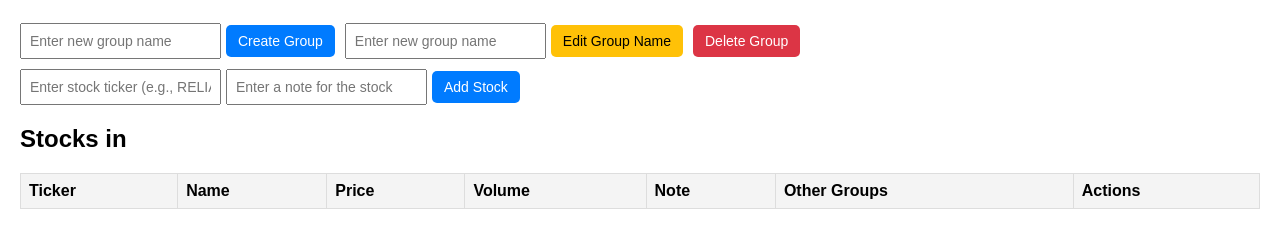
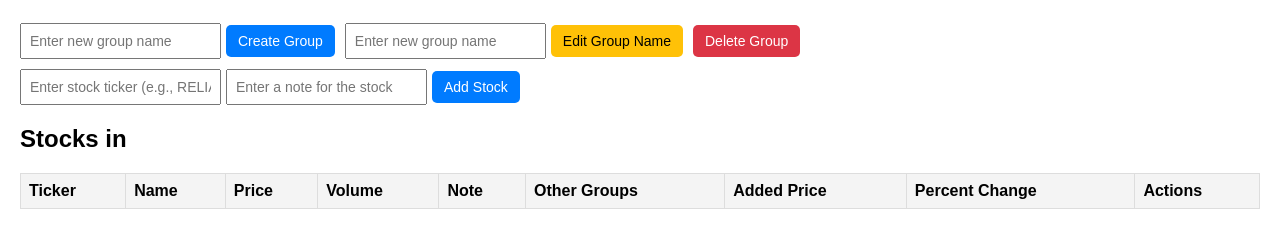
Before and after one commit to futurelauncher/stock, a Flask app: template indian_stock_app/templates/group.html in a window 1280 px wide. Shown: the part 57-305 px from the top of the page. Run offline with Flask 3, Linux system fonts and the light colour scheme; the template is opened without the code that fills it, so the values that code supplies are empty.

Commit message:
added new functinality with price change

```diff
--- a/indian_stock_app/app.py
+++ b/indian_stock_app/app.py
@@ -65,7 +65,7 @@ def group(group_name):
 
         # Fetch stocks for the selected group
         cursor.execute('''
-            SELECT stocks.id, stocks.ticker, stocks.note
+            SELECT stocks.id, stocks.ticker, stocks.note, stocks.added_price
             FROM stocks
             JOIN groups ON stocks.group_id = groups.id
             WHERE groups.name = ?
@@ -76,12 +76,19 @@ def group(group_name):
         tickers = [stock[1] for stock in stocks]
         stock_data = fetch_stock_data(tickers)
 
-        # Combine stock data with notes and group information
+        # Combine stock data with notes, added price, and calculate percentage change
         for stock in stock_data:
             for db_stock in stocks:
                 if db_stock[1] == stock['ticker']:
                     stock['id'] = db_stock[0]
                     stock['note'] = db_stock[2]
+                    stock['added_price'] = db_stock[3]
+
+                    # Calculate percentage change
+                    if stock['price'] != 'N/A' and db_stock[3] is not None:
+                        stock['percent_change'] = ((stock['price'] - db_stock[3]) / db_stock[3]) * 100
+                    else:
+                        stock['percent_change'] = 'N/A'
 
                     # Fetch other groups where this stock exists
                     cursor.execute('''
@@ -92,7 +99,13 @@ def group(group_name):
                     ''', (stock['ticker'], group_name))
                     stock['other_groups'] = [row[0] for row in cursor.fetchall()]
 
-    return render_template('group.html', groups=groups, stocks=stock_data, selected_group=group_name, warning_message=warning_message)
+    return render_template(
+        'group.html',
+        groups=groups,
+        stocks=stock_data,
+        selected_group=group_name,
+        warning_message=warning_message
+    )
 
 @app.route('/add_stock', methods=['POST'])
 def add_stock():
@@ -102,6 +115,14 @@ def add_stock():
 
     with sqlite3.connect('stocks.db') as conn:
         cursor = conn.cursor()
+
+        # Fetch current stock price using Yahoo Finance
+        try:
+            stock = yf.Ticker(ticker)
+            added_price = stock.info.get('currentPrice', stock.info.get('regularMarketPrice', None))
+        except Exception as e:
+            print(f"Error fetching price for {ticker}: {e}")
+            added_price = None  # Handle cases where price isn't available
 
         # Check if the stock is already in another group
         cursor.execute('''
@@ -119,25 +140,25 @@ def add_stock():
             if other_groups:
                 warning_message = f"Stock '{ticker}' is already present in the following group(s): {', '.join(other_groups)}"
 
-        # Get the group_id for the current group
+        # Get the group_id for the selected group
         cursor.execute('SELECT id FROM groups WHERE name = ?', (group_name,))
         group_id = cursor.fetchone()
         if not group_id:
             return redirect(url_for('group', group_name='Default'))  # Safety fallback
         group_id = group_id[0]
 
-        # Insert the stock into the current group
+        # Insert the stock into the database with the current price
         try:
             cursor.execute(
-                'INSERT INTO stocks (ticker, note, group_id) VALUES (?, ?, ?)',
-                (ticker, note, group_id)
+                'INSERT INTO stocks (ticker, note, group_id, added_price) VALUES (?, ?, ?, ?)',
+                (ticker, note, group_id, added_price)
             )
             conn.commit()
         except sqlite3.IntegrityError:
             pass  # Ignore duplicates in the same group
 
-    # Store the warning in the session and redirect back to the group page
-    return redirect(url_for('group', group_name=group_name) + f"?warning={warning_message}")
+    # Redirect back to the group page and display the warning message
+    return redirect(url_for('group', group_name=group_name) + (f"?warning={warning_message}" if warning_message else ""))
 
 @app.route('/add_group', methods=['POST'])
 def add_group():
--- a/indian_stock_app/templates/group.html
+++ b/indian_stock_app/templates/group.html
@@ -120,7 +120,7 @@
 
     {% if warning_message %}
     <div style="background-color: #ffcccc; color: #b30000; padding: 10px; border: 1px solid #b30000; margin-bottom: 20px;">
-    {{ warning_message }}
+        {{ warning_message }}
     </div>
     {% endif %}
 
@@ -135,24 +135,20 @@
 
     <!-- Actions Container -->
     <div class="actions-container">
-        <!-- Add Group -->
         <form action="/add_group" method="post">
             <input type="text" name="group_name" placeholder="Enter new group name" required>
             <button type="submit" class="create">Create Group</button>
         </form>
 
-        <!-- Edit Group -->
         <form action="/edit_group/{{ selected_group }}" method="post">
             <input type="text" name="new_group_name" placeholder="Enter new group name" required>
             <button type="submit" class="edit">Edit Group Name</button>
         </form>
 
-        <!-- Delete Group -->
         <form action="/delete_group/{{ selected_group }}" method="post" onsubmit="return confirm('Are you sure you want to delete this group? This will delete all stocks in the group.')">
             <button type="submit" class="delete">Delete Group</button>
         </form>
 
-        <!-- Add Stock -->
         <form action="/add_stock" method="post">
             <input type="text" name="ticker" placeholder="Enter stock ticker (e.g., RELIANCE.NS)" required>
             <input type="text" name="note" placeholder="Enter a note for the stock" required>
@@ -172,6 +168,8 @@
                 <th>Volume</th>
                 <th>Note</th>
                 <th>Other Groups</th>
+                <th>Added Price</th>
+                <th>Percent Change</th>
                 <th>Actions</th>
             </tr>
         </thead>
@@ -193,10 +191,21 @@
                     {% endif %}
                 </td>
                 <td>
-                    <!-- Edit Note Button -->
+                    {% if stock.added_price %}
+                        {{ "%.2f" | format(stock.added_price) }}
+                    {% else %}
+                        N/A
+                    {% endif %}
+                </td>
+                <td>
+                    {% if stock.percent_change != 'N/A' %}
+                        {{ "%.2f" | format(stock.percent_change) }}%
+                    {% else %}
+                        N/A
+                    {% endif %}
+                </td>
+                <td>
                     <button class="edit-btn" onclick="openModal('{{ stock.id }}', '{{ stock.note }}')">Edit</button>
-
-                    <!-- Delete Stock Button -->
                     <form action="/delete_stock/{{ stock.id }}" method="post" style="display: inline;">
                         <button type="submit" style="background-color: #dc3545; color: white;">Delete</button>
                     </form>
@@ -227,12 +236,8 @@
             const form = document.getElementById('editNoteForm');
             const noteInput = document.getElementById('noteInput');
 
-            // Set the action for the form
             form.action = `/edit_note/${stockId}`;
-            // Pre-fill the note input
             noteInput.value = note;
-
-            // Show the modal
             modal.style.display = 'block';
         }
 
@@ -241,7 +246,6 @@
             modal.style.display = 'none';
         }
 
-        // Close the modal if the user clicks outside of it
         window.onclick = function(event) {
             const modal = document.getElementById('editNoteModal');
             if (event.target === modal) {
```
Also changed, not shown: indian_stock_app/stocks.db.
